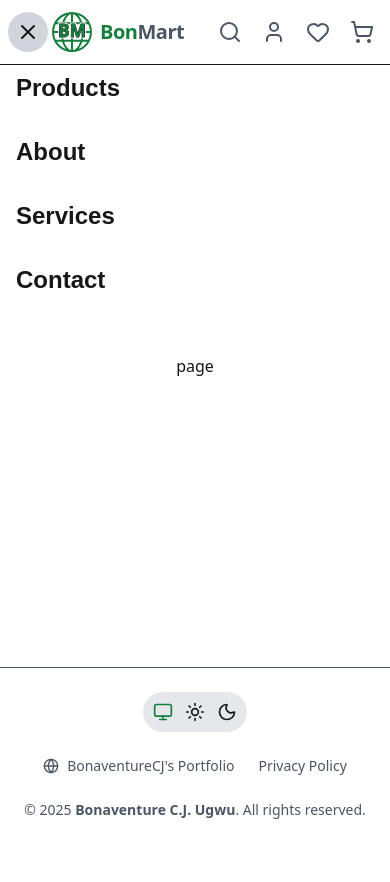
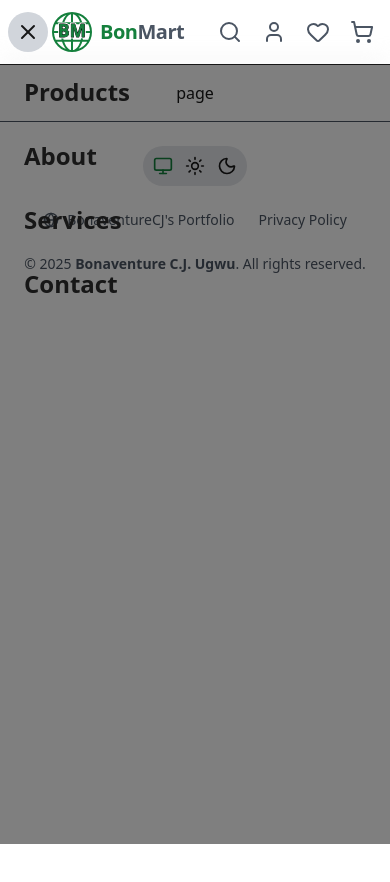
Before and after one commit to BonaventureCJ/bonmart, a Next.js app: page / in a window 390 px wide. Both pictures are taken after a click on the button "Open mobile menu". Shown: the top 882 px of the page. Before the commit the page ends 844 px from the top, so only its background shows below. Built offline with nearby package versions, Linux system fonts and the light colour scheme.

Commit message:
feat(nav): Make mobile header buttons clickable
Refactors the mobile navigation and overlay to resolve an issue where
the full-screen overlay was blocking interaction with header buttons.

```diff
--- a/src/app/layout.tsx
+++ b/src/app/layout.tsx
@@ -1,9 +1,7 @@
 // src/app/layout.tsx (RootLayout)
 import type { Metadata } from 'next';
 import { ReduxProvider } from '@/providers/ReduxProvider';
-import { Footer } from '@/components/layout/footer';
-import { Header } from '@/components/layout/header';
-import { MobileNav } from '@/components/navigation/mobile-nav';
+import { LayoutWrapper } from '@/components/layout/layout-wrapper';
 import '@/styles/globals.css';
 
 export const metadata: Metadata = {
@@ -25,29 +23,28 @@ const setInitialTheme = `
   })();
 `;
 
-export default function RootLayout({ children }: { children: React.ReactNode }) {
+export default function RootLayout({
+  children,
+}: {
+  children: React.ReactNode;
+}) {
   return (
     <html lang="en" suppressHydrationWarning>
       <head>
         {/*
-          Script to set initial theme based on localStorage to prevent FOUC.
-          This runs before React hydrates the page.
-        */}
+                    Script to set initial theme based on localStorage to prevent FOUC.
+                    This runs before React hydrates the page.
+                */}
         <script dangerouslySetInnerHTML={{ __html: setInitialTheme }} />
       </head>
       <body className="antialiased">
         <ReduxProvider>
           {/* Main container where the theme transition will be applied universally */}
-          <div className="min-h-screen bg-surface-light text-text-light dark:bg-surface-dark dark:text-text-dark font-sans">
-            <div className="grid grid-rows-[auto_1fr_auto] min-h-screen">
-              <Header />
-              <main className="w-full flex items-center justify-center p-4 sm:p-8">
-                {children}
-              </main>
-              <Footer />
-            </div>
+          <div className="min-h-screen bg-surface-light text-text-light font-sans dark:bg-surface-dark dark:text-text-dark">
+            <LayoutWrapper>
+              {children}
+            </LayoutWrapper>
           </div>
-          <MobileNav />
         </ReduxProvider>
       </body>
     </html>
--- /dev/null
+++ b/src/components/layout/layout-wrapper.tsx
@@ -0,0 +1,65 @@
+// src/components/layout/layout-wrapper.tsx
+'use client';
+
+import type { FC, ReactNode } from 'react';
+import { useAppSelector } from '@/store/hooks';
+import { MobileNav } from '@/components/navigation/mobile-nav';
+import { Header } from '@/components/layout/header';
+import { Footer } from '@/components/layout/footer';
+import { clsx } from 'clsx';
+import { closeMobileMenu } from '@/features/navigation/navigation-slice';
+import { useAppDispatch } from '@/store/hooks';
+
+type LayoutWrapperProps = {
+    children: ReactNode;
+};
+
+/**
+ * A client component that wraps the main content and handles mobile navigation state.
+ * It also renders a semi-transparent overlay when the mobile menu is open.
+ * @param {LayoutWrapperProps} props The component props.
+ * @returns {JSX.Element} The LayoutWrapper component.
+ */
+export const LayoutWrapper: FC<LayoutWrapperProps> = ({ children }) => {
+    const isMobileMenuOpen = useAppSelector(
+        (state) => state.navigation.isMobileMenuOpen,
+    );
+    const dispatch = useAppDispatch();
+
+    const handleOverlayClick = () => {
+        dispatch(closeMobileMenu());
+    };
+
+    return (
+        <>
+            <Header />
+            {isMobileMenuOpen && (
+                <div
+                    className={clsx(
+                        'fixed bottom-0 left-0 right-0 z-40 md:hidden',
+                        'bg-black/50 transition-opacity duration-300',
+                        'top-16', // Position the overlay just below the fixed header
+                    )}
+                    aria-hidden="true"
+                    onClick={handleOverlayClick}
+                />
+            )}
+            <div
+                className={clsx(
+                    'grid min-h-screen grid-rows-[auto_1fr_auto]',
+                    {
+                        'pointer-events-none md:pointer-events-auto':
+                            isMobileMenuOpen,
+                    },
+                )}
+                aria-hidden={isMobileMenuOpen}
+            >
+                <main className="flex w-full items-center justify-center p-4 sm:p-8">
+                    {children}
+                </main>
+                <Footer />
+            </div>
+            <MobileNav />
+        </>
+    );
+};
--- a/src/components/navigation/mobile-nav.tsx
+++ b/src/components/navigation/mobile-nav.tsx
@@ -3,17 +3,29 @@
 
 import Link from 'next/link';
 import { usePathname } from 'next/navigation';
-import { clsx } from 'clsx';
-import { mainNavLinks } from './links';
+import { useEffect } from 'react';
+import clsx from 'clsx';
 import { useAppSelector, useAppDispatch } from '@/store/hooks';
 import { closeMobileMenu } from '@/features/navigation/navigation-slice';
+import { mainNavLinks } from './links';
 
+/**
+ * Mobile navigation component that displays a full-screen, slide-in menu on small devices.
+ * It is positioned below the fixed header to avoid overlap.
+ * @returns {JSX.Element} The MobileNav component.
+ */
 export const MobileNav = () => {
   const dispatch = useAppDispatch();
-  const isOpen = useAppSelector((state) => state.navigation.isMobileMenuOpen);
+  const isMobileMenuOpen = useAppSelector(
+    (state) => state.navigation.isMobileMenuOpen,
+  );
   const pathname = usePathname();
 
   // Close the menu if the route changes
+  useEffect(() => {
+    dispatch(closeMobileMenu());
+  }, [pathname, dispatch]);
+
   const handleLinkClick = () => {
     dispatch(closeMobileMenu());
   };
@@ -21,19 +33,21 @@ export const MobileNav = () => {
   return (
     <div
       className={clsx(
-        'fixed inset-0 z-40 transform bg-background transition-transform duration-300 md:hidden',
+        'fixed inset-y-0 right-0 z-50 w-full transform bg-background transition-transform duration-300 md:hidden',
+        'overflow-y-auto mt-16', // Use mt-16 here instead of pt-16
         {
-          'translate-x-0': isOpen,
-          'translate-x-full': !isOpen,
+          'translate-x-0': isMobileMenuOpen,
+          'translate-x-full': !isMobileMenuOpen,
         },
       )}
       role="dialog"
-      aria-modal={isOpen}
+      aria-modal={isMobileMenuOpen}
       id="mobile-menu"
+      tabIndex={isMobileMenuOpen ? 0 : -1}
     >
-      <div className="flex h-full flex-col p-4 pt-16">
+      <div className="flex h-full flex-col px-4 pb-4">
         <nav aria-label="Main mobile navigation">
-          <ul className="flex flex-col space-y-4">
+          <ul className="flex flex-col space-y-2">
             {mainNavLinks.map((link) => {
               const isActive = pathname === link.href;
               return (
@@ -42,14 +56,17 @@ export const MobileNav = () => {
                     href={link.href}
                     onClick={handleLinkClick}
                     className={clsx(
-                      'block py-2 text-2xl font-bold transition-colors duration-long focus-ring',
+                      'block rounded-md px-2 py-3 text-2xl font-bold transition-colors duration-long',
+                      'focus-ring',
                       'hover:text-brand-color',
                       {
                         'text-brand-color': isActive,
                         'text-foreground': !isActive,
                       },
                     )}
-                    aria-current={isActive ? 'page' : undefined}
+                    aria-current={
+                      isActive ? 'page' : undefined
+                    }
                   >
                     {link.label}
                   </Link>
```
